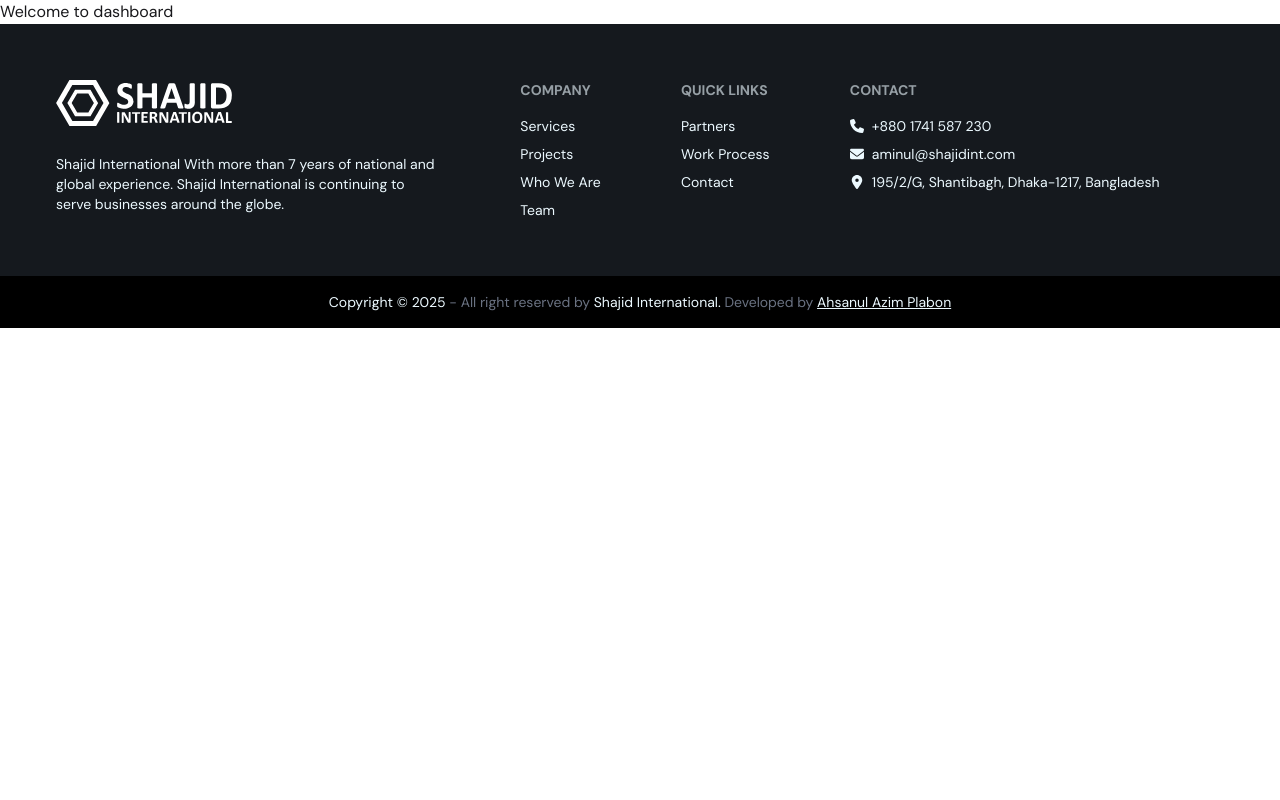
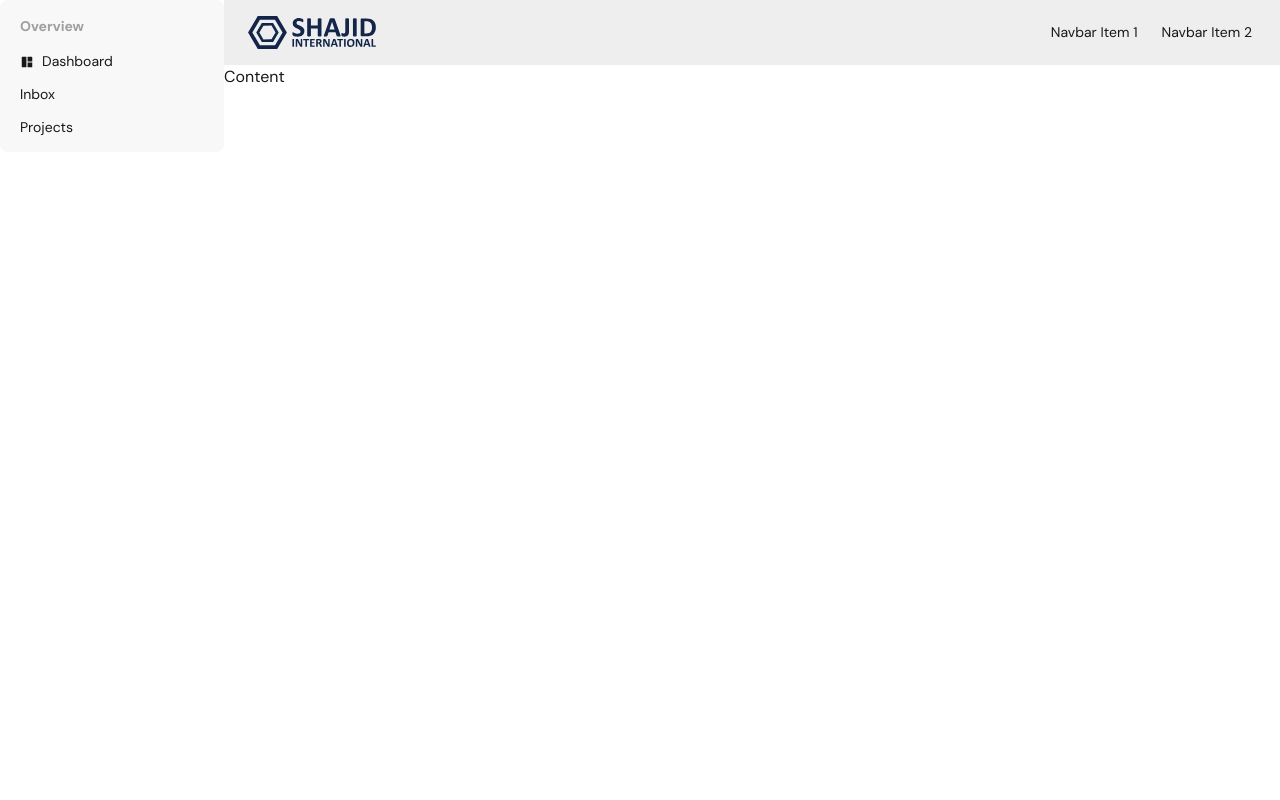
Before and after one commit to ahsanulazim/shajidint, a Next.js app: page /dashboard in a window 1280 px wide. Shown: the top 800 px of the page. Built offline with nearby package versions, Linux system fonts and the light colour scheme.

Commit message:
dashboard work started

```diff
--- a/app/dashboard/page.js
+++ b/app/dashboard/page.js
@@ -1,5 +1,54 @@
+import { RiLayout2Fill } from "react-icons/ri";
+
 export default function dashboard() {
   return (
-    <div>Welcome to dashboard</div>
+    <>
+      <div className="drawer lg:drawer-open">
+        <input id="my-drawer-3" type="checkbox" className="drawer-toggle" />
+        <div className="drawer-content flex flex-col">
+          {/* Navbar */}
+          <div className="navbar bg-base-300 w-full">
+            <div className="flex-none lg:hidden">
+              <label htmlFor="my-drawer-3" aria-label="open sidebar" className="btn btn-square btn-ghost">
+                <svg
+                  xmlns="http://www.w3.org/2000/svg"
+                  fill="none"
+                  viewBox="0 0 24 24"
+                  className="inline-block h-6 w-6 stroke-current"
+                >
+                  <path
+                    strokeLinecap="round"
+                    strokeLinejoin="round"
+                    strokeWidth="2"
+                    d="M4 6h16M4 12h16M4 18h16"
+                  ></path>
+                </svg>
+              </label>
+            </div>
+            <div className="mx-2 flex-1 px-2">
+              <img src="/Shajid-International-Logo.svg" alt="Shajid International Logo" className="w-full max-w-28 md:max-w-32" />
+            </div>
+            <div className="hidden flex-none lg:block">
+              <ul className="menu menu-horizontal">
+                {/* Navbar menu content here */}
+                <li><a>Navbar Item 1</a></li>
+                <li><a>Navbar Item 2</a></li>
+              </ul>
+            </div>
+          </div>
+          {/* Page content here */}
+          Content
+        </div>
+        <aside className="drawer-side">
+          <label htmlFor="my-drawer-3" aria-label="close sidebar" className="drawer-overlay"></label>
+          <ul className="menu bg-base-200 rounded-box w-56">
+            <li className="menu-title">Overview</li>
+            <li><a><RiLayout2Fill /> Dashboard</a></li>
+            <li><a>Inbox</a></li>
+            <li><a>Projects</a></li>
+          </ul>
+        </aside>
+      </div>
+    </>
   )
 }
--- a/app/page.js
+++ b/app/page.js
@@ -13,12 +13,6 @@
           <HeroCarousel />
         </section>
         <section className="bg-neutral-900 py-10">
-          {/* <div className="text-center">
-            <h2 className="badge badge-outline badge-success md:badge-xl py-5 mb-3 uppercase"><div className="inline-grid *:[grid-area:1/1]">
-              <div className="status status-success animate-ping"></div>
-              <div className="status status-success"></div>
-            </div> Enlistments</h2>
-          </div> */}
           <LogoMarquee />
         </section>
         <Supply />
```
